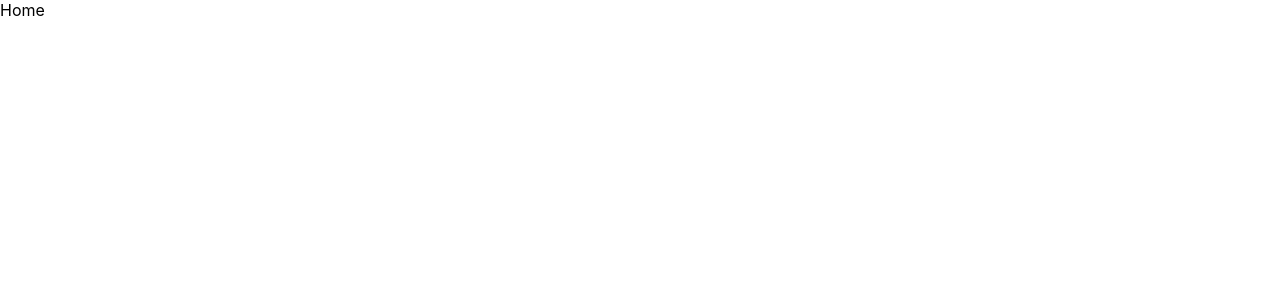
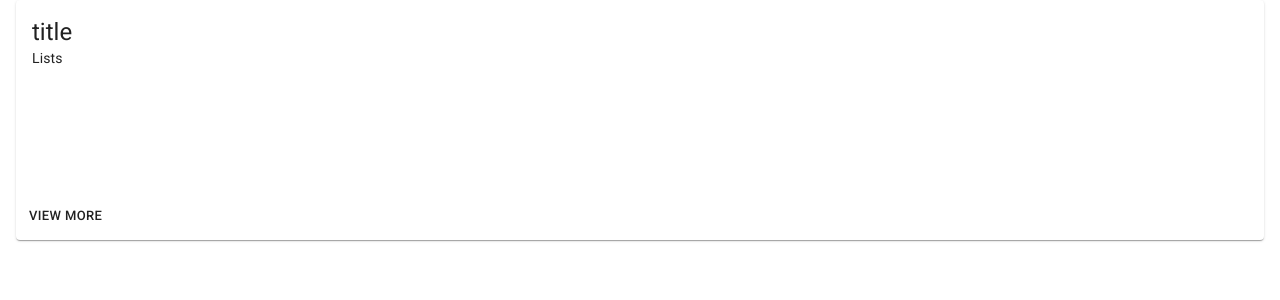
Before and after one commit to jeremeylee/TrackAll, a React (Create React App) app in the folder client/: page / in a window 1280 px wide. Shown: the top 300 px of the page. Built offline with nearby package versions, Linux system fonts and the light colour scheme; data requests are answered from the project's data file.

Commit message:
Implemented home card

```diff
--- a/client/src/components/Home.js
+++ b/client/src/components/Home.js
@@ -1,6 +1,6 @@
 import React, { useState, useEffect } from "react";
 import categoryService from "../services/categories";
-
+import HomeCard from "./HomeCard";
 const Home = props => {
 	const [categories, setCategories] = useState([]);
 	useEffect(() => {
@@ -9,7 +9,11 @@ const Home = props => {
 		});
 	}, []);
 	console.log(categories);
-	return <div>Home</div>;
+	return (
+		<div>
+			<HomeCard />
+		</div>
+	);
 };
 
 export default Home;
```
